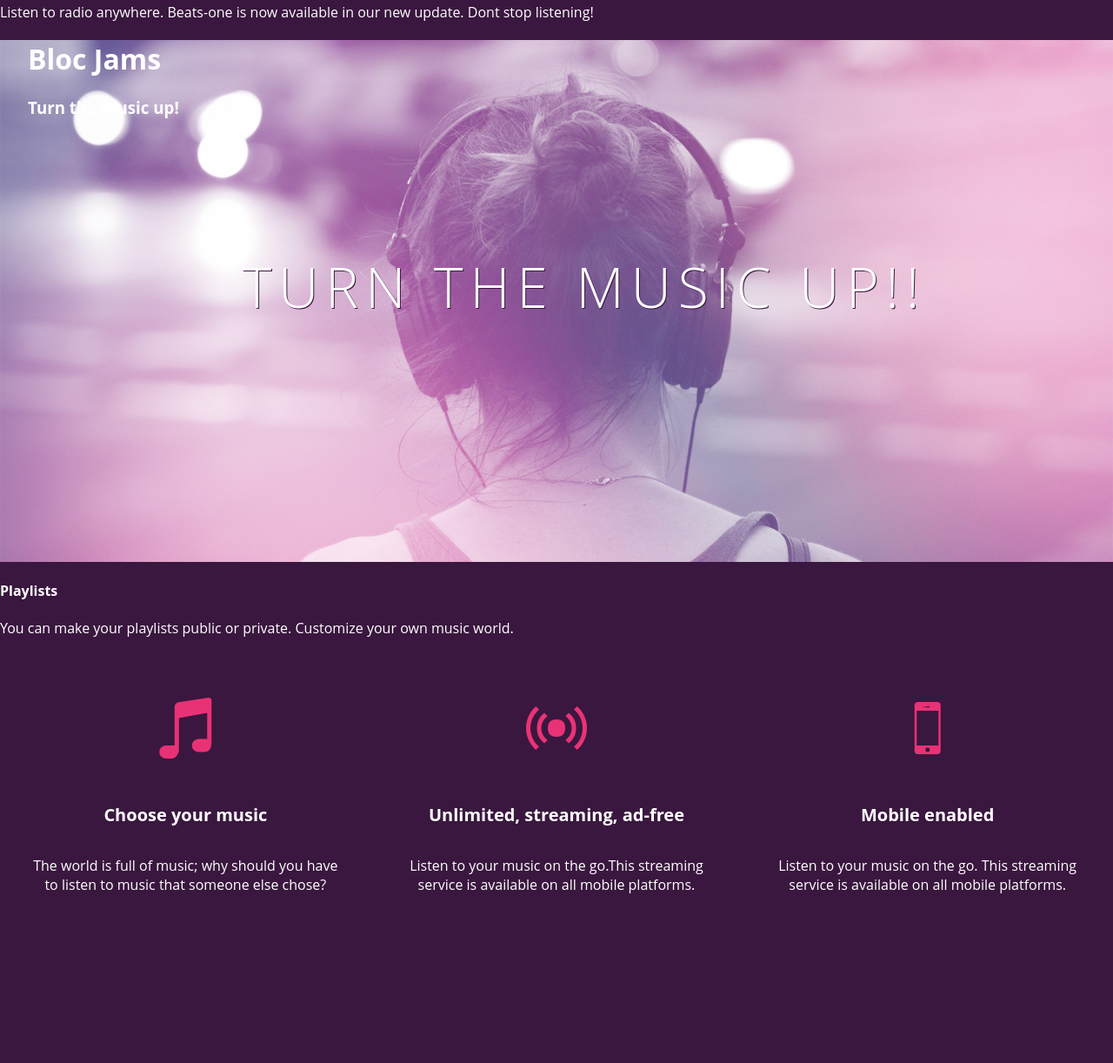
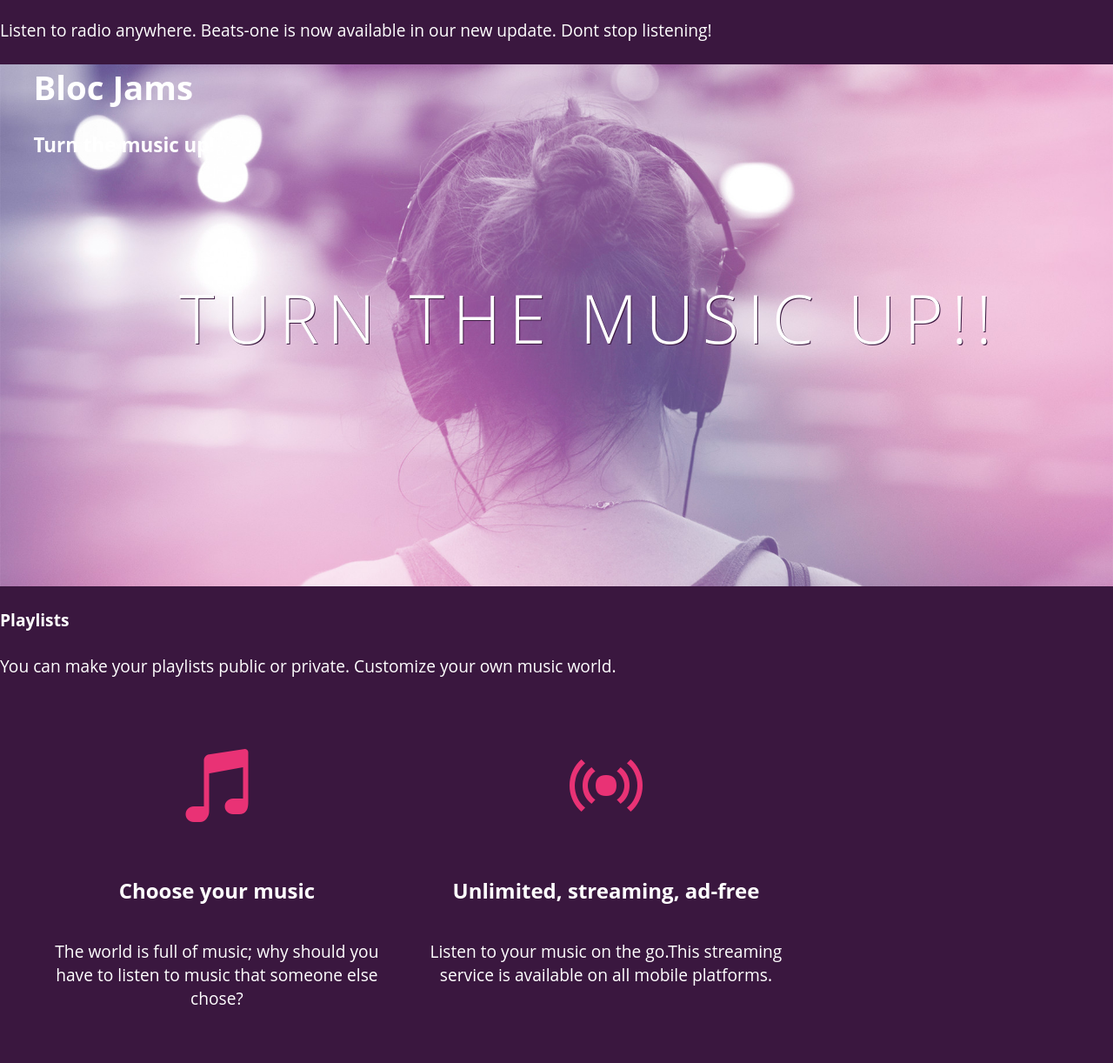
Before and after one commit to Waterrooster/bloc-jams, a plain HTML site: page index.html in a window 1280 px wide. Shown: the part 166-1388 px from the top of the page at 87% size. Before the commit the page ends 1242 px from the top, so only its background shows below. Drawn offline with nearby package versions, Linux system fonts and the light colour scheme.

Commit message:
Added changes to index.html, made changes to main.css and added landing.css file

```diff
--- a/index.html
+++ b/index.html
@@ -2,6 +2,7 @@
 <html>
     <head>
         <title>Bloc Jams</title>
+        <meta content = 'width = device-width','initial-scale =1'>
         <link rel = 'stylesheet' type = 'text/css' href = 'styles/normalize.css'>
         <link rel = 'stylesheet' type = "text/css" href = "styles/main.css"
         <link rel = 'stylesheet' type = "text/css" href= "http://fonts.googleapis.com/css?family=Open+Sans:400,800,600,700,300">
@@ -32,18 +33,18 @@
             <p>You can make your playlists public or private. Customize your own music world.</p>
         </div>
         <section>
-            <section class = 'selling-points'>
-                <div class="point"><!-- selling points -->
+            <section class = 'selling-points container'>
+                <div class="point column third"><!-- selling points -->
                     <span class ='ion-music-note'></span>
                     <h5 class = 'point-title'>Choose your music</h5>
                     <p class="point-description">The world is full of music; why should you have to listen to music that someone else chose?</p>
                 </div>
-                <div class="point">
+                <div class="point column third">
                     <span class = 'ion-radio-waves'></span>
                     <h5 class="point-title">Unlimited, streaming, ad-free</h5>
                     <p class="point-description"> Listen to your music on the go.This streaming service is available on all mobile platforms.</p>
                 </div>
-                <div class = 'point'>
+                <div class = 'point column third'>
                     <span class = 'ion-iphone'></span>
                     <h5 class = 'point-title'>Mobile enabled</h5>
                     <p class = 'point-description'>Listen to your music on the go. This streaming service is available on all mobile platforms.</p>
--- /dev/null
+++ b/styles/landing.css
@@ -0,0 +1,44 @@
+.hero-content {
+    position: relative;
+    min-height: 600px;
+    background-image: url(../assets/images/bloc_jams_bg.jpg);
+    background-repeat: no-repeat;
+    background-position: center center;
+    background-size: cover;
+}
+
+.hero-content .hero-title {
+    position: absolute;
+    top: 40%;
+    -webkit-transform: translateY(-50%);
+    -moz-transform: translateY(-50%);
+    transform: translateY(-50%);
+    width: 100%;
+    text-align: center;
+    font-size: 4rem;
+    font-weight: 300;
+    text-transform: uppercase;
+    letter-spacing: 0.5rem;
+    text-shadow: 1px 1px 0px rgb(58,23,63);
+}
+
+.selling-points {
+    position: relative;
+}
+
+.point {
+    position: relative;
+    padding: 2rem;
+    text-align: center;
+}
+
+.point  .point-title {
+    font-size: 1.25rem;
+}
+
+.ion-music-note,
+.ion-radio-waves,
+.ion-iphone {
+    color: rgb(233,50,117);
+    font-size: 5rem;
+}
--- a/styles/main.css
+++ b/styles/main.css
@@ -65,9 +65,6 @@ body.landing
     position: relative;
     display: table;
     widows: 100%;
-    -webkit-box-sizing: border-box;
-    -moz-box-sizing: border-box;
-    box-sizing: border-box;
 }
 .point
 {
@@ -87,3 +84,53 @@ body.landing
     color: rgb(233,50,117);
     font-size: 5rem;
 }
+* *:before *:after
+{
+   box-sizing: border-box;
+  -moz-box-sizing: border-box;
+ -webkit-box-sizing: border-box;
+}
+
+@media (min-width: 40rem)
+{
+    html{font-size: 112%;}
+    .column
+    {
+        float: left;
+        padding-left: 1rem;
+        padding-right: 1rem;
+    }
+    .column.full
+    {
+        width: 100%;
+    }
+    .column.two-thirds
+    {
+        width: 66.7%
+    }
+    .column.half
+    {
+        width: 50%
+    }
+    .column.third
+    {
+        width: 33.3%;
+    }
+    .column.fourth
+    {
+        width: 25%
+    }
+    .column.flow-opposite
+    {
+        float: right;
+    }
+}
+@media (min-width: 64rem)
+{
+    html{font-size: 120%;}
+}
+.container
+{
+    margin: 0 auto;
+    max-width: 64rem;
+}
```
